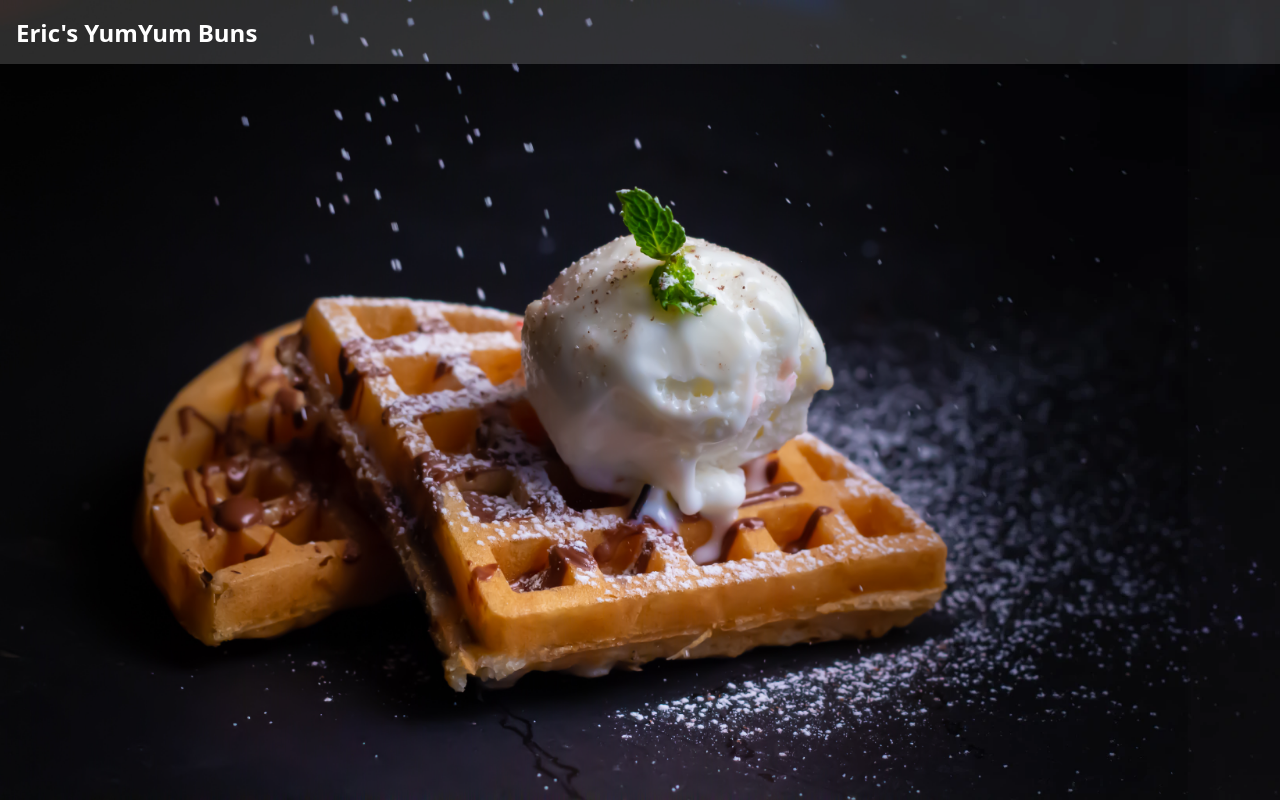
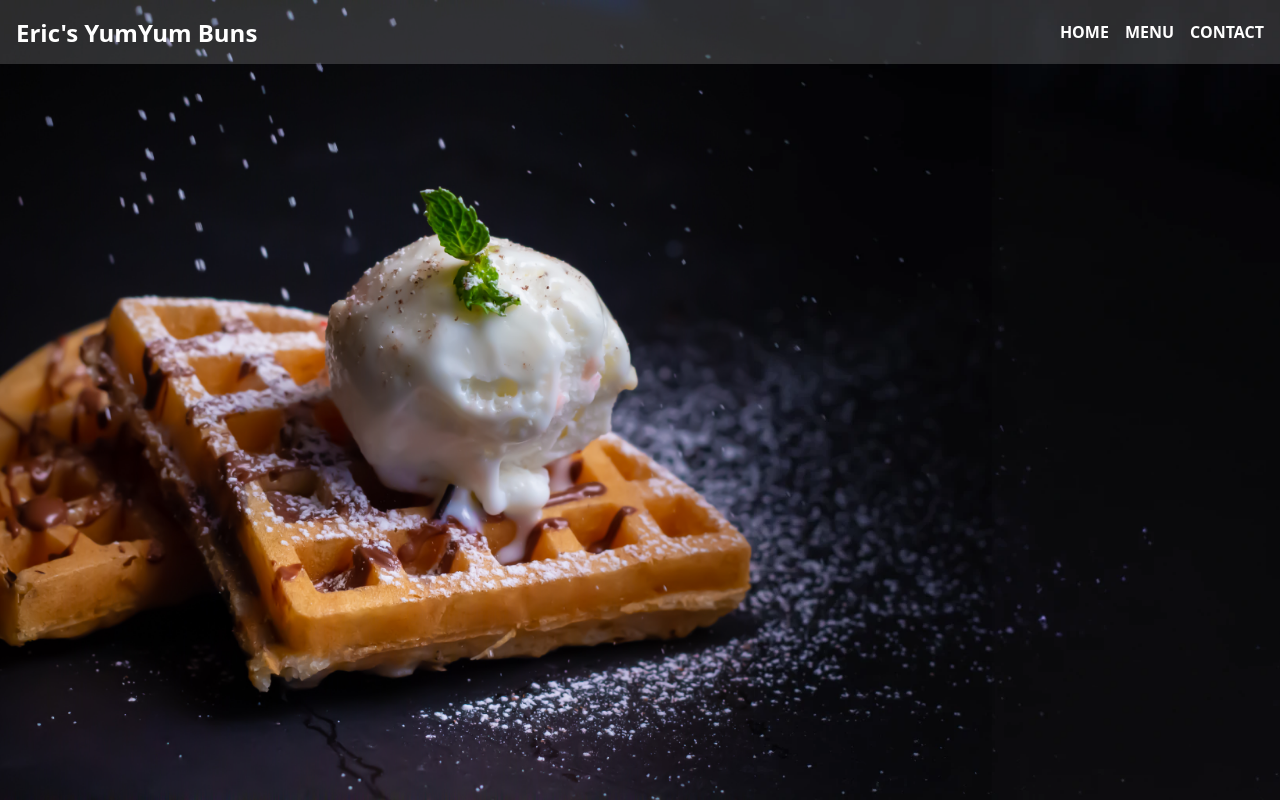
Before and after one commit to crispynoodlesoup/restaurant-page, a website built with webpack: page dist/index.html in a window 1280 px wide. Built offline with nearby package versions, Linux system fonts and the light colour scheme.

Commit message:
add home links

```diff
--- a/dist/index.html
+++ b/dist/index.html
@@ -14,6 +14,11 @@
     <div id="content">
         <nav>
             <h2>Eric's YumYum Buns</h2>
+            <ul>
+                <li><a class="nav-link" href="">HOME</a></li>
+                <li><a class="nav-link" href="">MENU</a></li>
+                <li><a class="nav-link" href="">CONTACT</a></li>
+            </ul>
         </nav>
         <main></main>
         <footer></footer>
--- a/dist/style.css
+++ b/dist/style.css
@@ -10,6 +10,14 @@ body {
     Oxygen, Ubuntu, Cantarell, "Open Sans", "Helvetica Neue", sans-serif;
 }
 
+ul {
+  list-style: none;
+}
+
+a {
+  text-decoration: none;
+}
+
 #content {
   height: 100vh;
   width: 100vw;
@@ -18,19 +26,37 @@ body {
   background-image: url("../src/waffle_salt.png");
   background-color: #050505;
   background-size: auto 100vh;
-  background-position: 0% 50%;
+  background-position: 50% 0%;
   background-repeat: no-repeat;
 }
 
 nav {
   padding: 8px 16px;
   display: flex;
+  justify-content: space-between;
   align-items: center;
   background-color: #f3f3f32c;
 }
 
+nav ul {
+  display: flex;
+  gap: 16px;
+  align-items: center;
+}
+
 nav h2 {
   color: white;
+}
+
+.nav-link {
+  color: white;
+  font-weight: 800;
+  transition: all 0.3s ease-in-out;
+}
+
+.nav-link:hover {
+  font-size: 20px;
+  color: gold;
 }
 
 main {
```
Also changed, not shown: 1 other file.
